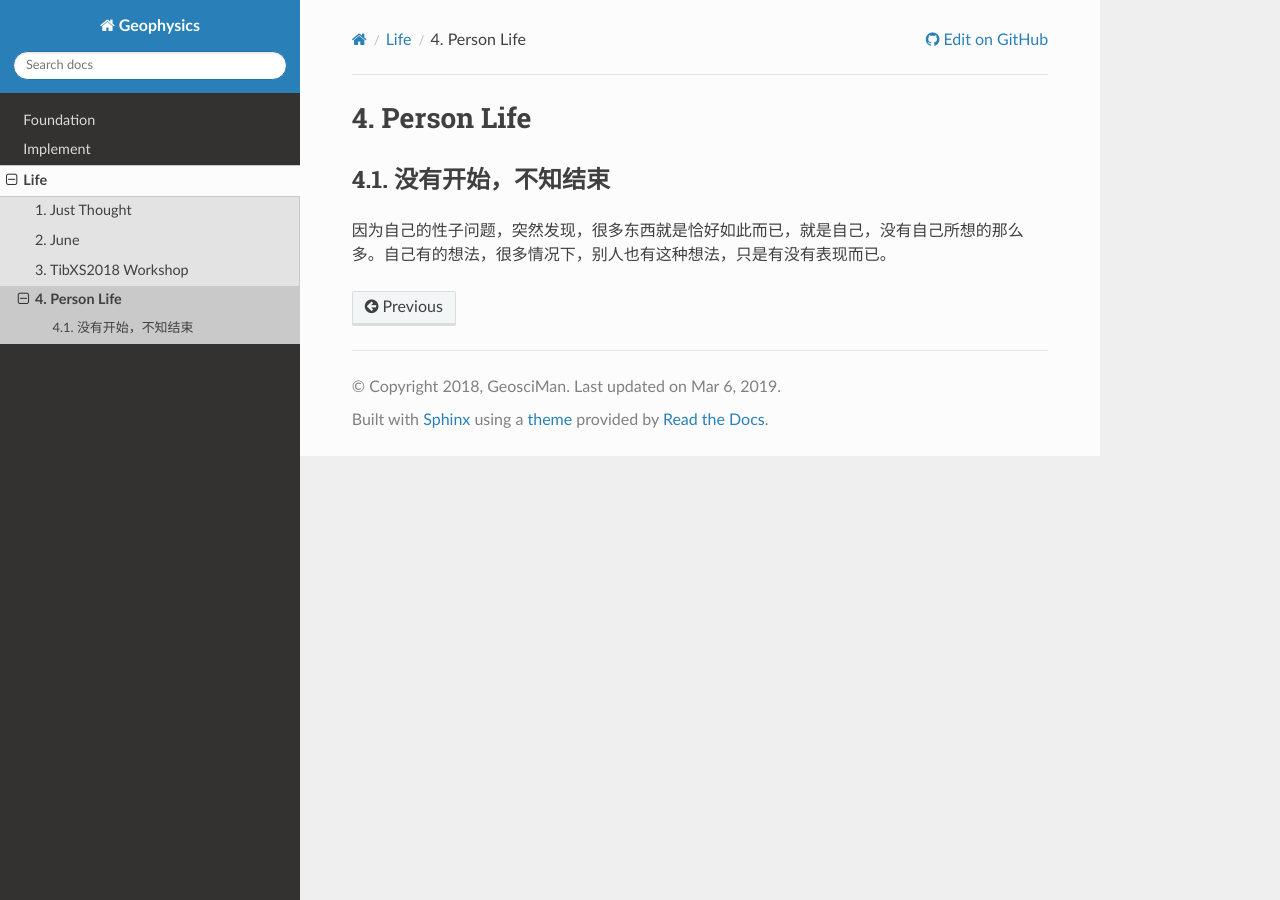
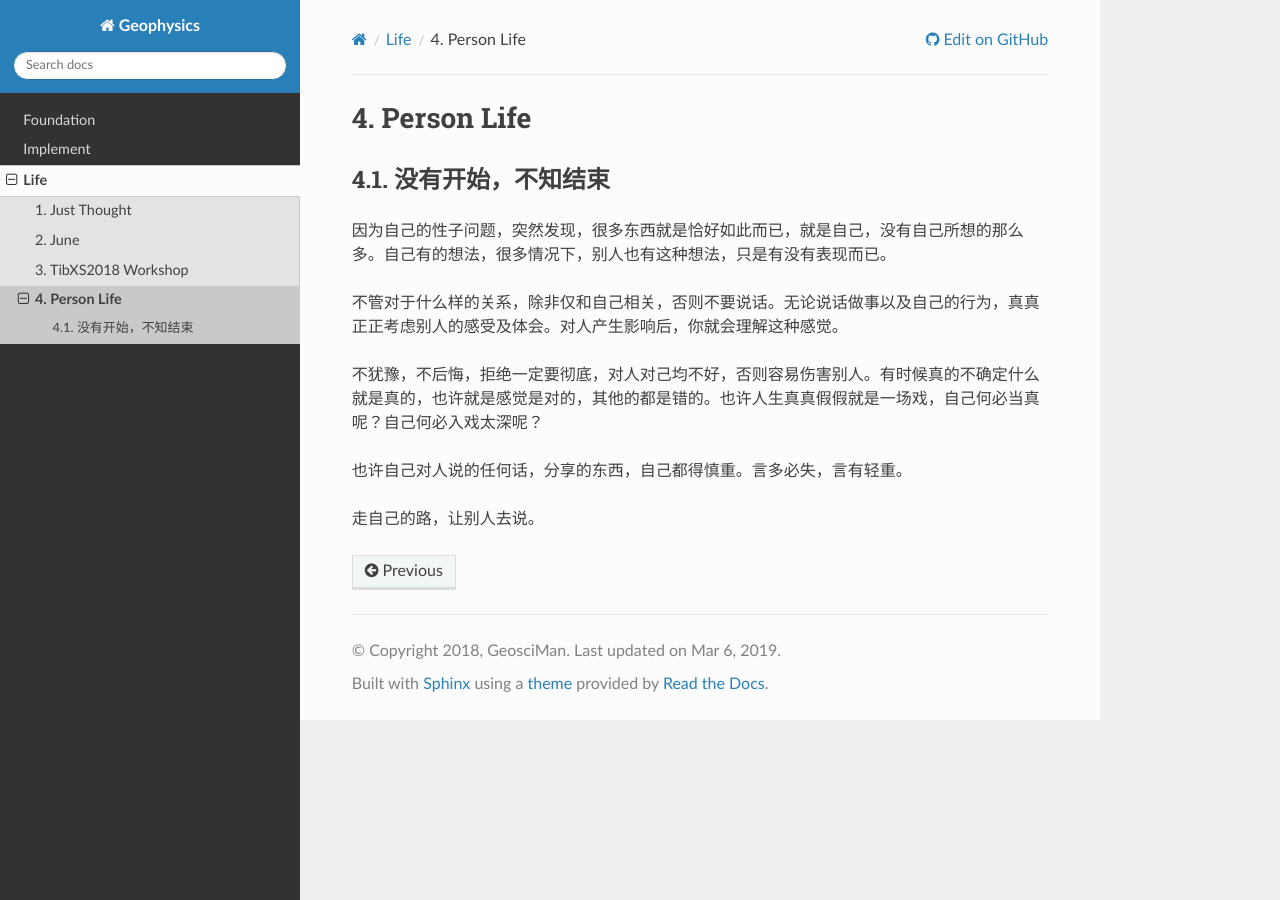
Before and after one commit to geosciman/GeophysicsResearch, a Sphinx documentation site: the page built from source/life/personlife.rst, in a window 1280 px wide. Built offline with Sphinx 7.4.7 and the Read the Docs theme 2.0.0, drawn with Linux system fonts in a browser that asks for light colours.

Commit message:
update blog at 2019年03月 6日 11:33:51.

```diff
--- a/source/life/personlife.rst
+++ b/source/life/personlife.rst
@@ -4,3 +4,11 @@ Person Life
 没有开始，不知结束
 -------------------
 因为自己的性子问题，突然发现，很多东西就是恰好如此而已，就是自己，没有自己所想的那么多。自己有的想法，很多情况下，别人也有这种想法，只是有没有表现而已。
+
+不管对于什么样的关系，除非仅和自己相关，否则不要说话。无论说话做事以及自己的行为，真真正正考虑别人的感受及体会。对人产生影响后，你就会理解这种感觉。
+
+不犹豫，不后悔，拒绝一定要彻底，对人对己均不好，否则容易伤害别人。有时候真的不确定什么就是真的，也许就是感觉是对的，其他的都是错的。也许人生真真假假就是一场戏，自己何必当真呢？自己何必入戏太深呢？
+
+也许自己对人说的任何话，分享的东西，自己都得慎重。言多必失，言有轻重。
+
+走自己的路，让别人去说。
```
